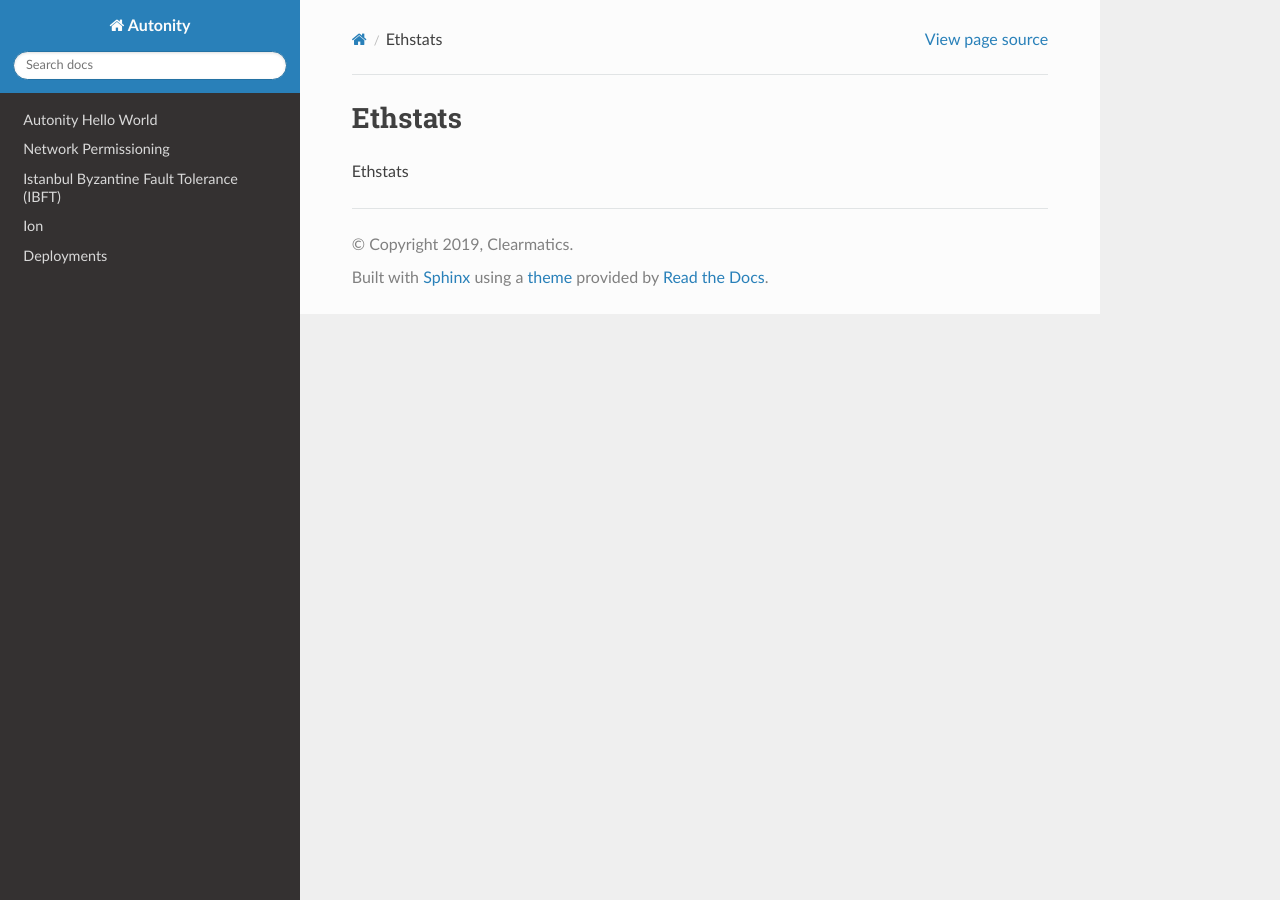
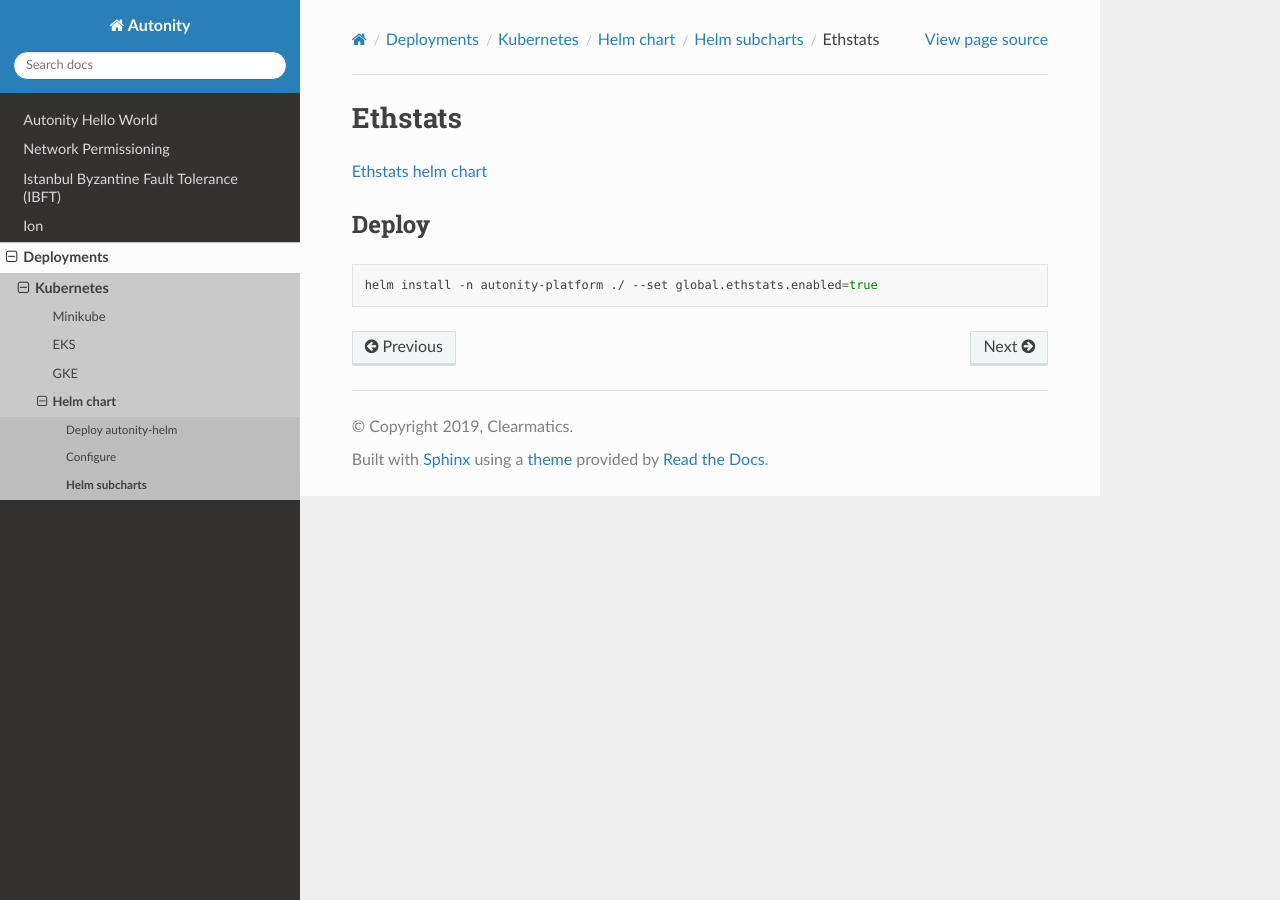
Before and after one commit to mtint/autonity-docs, a Sphinx documentation site: the page built from source/deploy/kubernetes/helm/subcharts/ethstats.rst, in a window 1280 px wide. Built offline with Sphinx 7.4.7 and the Read the Docs theme 2.0.0, drawn with Linux system fonts in a browser that asks for light colours.

Commit message:
Add description for subcharts ethstats and prometheus

```diff
--- a/source/deploy/kubernetes/helm/index.rst
+++ b/source/deploy/kubernetes/helm/index.rst
@@ -6,3 +6,4 @@ Helm chart
 
    install.rst
    configure.rst
+   subcharts/index.rst
--- a/source/deploy/kubernetes/helm/install.rst
+++ b/source/deploy/kubernetes/helm/install.rst
@@ -5,8 +5,10 @@ In a folder where you keep code clone the Autonity helm repository
 
 .. code:: bash
 
-    git clone https://github.com/clearmatics/autonity-helm.git
-    helm install -n autonity ./autonity-helm
+    git clone https://github.com/clearmatics/autonity-helm.git -b v0.3.0
+    cd autonity-helm
+    helm dependency update
+    helm install -n autonity-platform ./
 
 After a short while you will some output to the terminal showing that validators and observers have been deployed.
 
--- a/source/deploy/kubernetes/helm/subcharts/autonity.rst
+++ b/source/deploy/kubernetes/helm/subcharts/autonity.rst
@@ -1,4 +1,8 @@
 Autonity
 =========================================
 
-Autonity
+`Autonity helm chart`_
+
+Enabled by default
+
+.. _Autonity helm chart: https://github.com/clearmatics/autonity-helm/tree/master/helm-charts/autonity
--- a/source/deploy/kubernetes/helm/subcharts/ethstats.rst
+++ b/source/deploy/kubernetes/helm/subcharts/ethstats.rst
@@ -1,4 +1,14 @@
 Ethstats
 =========================================
 
-Ethstats
+`Ethstats helm chart`_
+
+Deploy
+~~~~~~
+
+.. code:: bash
+
+    helm install -n autonity-platform ./ --set global.ethstats.enabled=true
+
+
+.. _Ethstats helm chart: https://github.com/clearmatics/autonity-helm/tree/master/helm-charts/ethstats
--- a/source/deploy/kubernetes/helm/subcharts/index.rst
+++ b/source/deploy/kubernetes/helm/subcharts/index.rst
@@ -8,3 +8,4 @@ Helm subcharts
 
    autonity.rst
    ethstats.rst
+   prometheus.rst
```
Also changed, not shown: source/deploy/kubernetes/helm/subcharts/prometheus.rst (added, +31 -0 lines).
